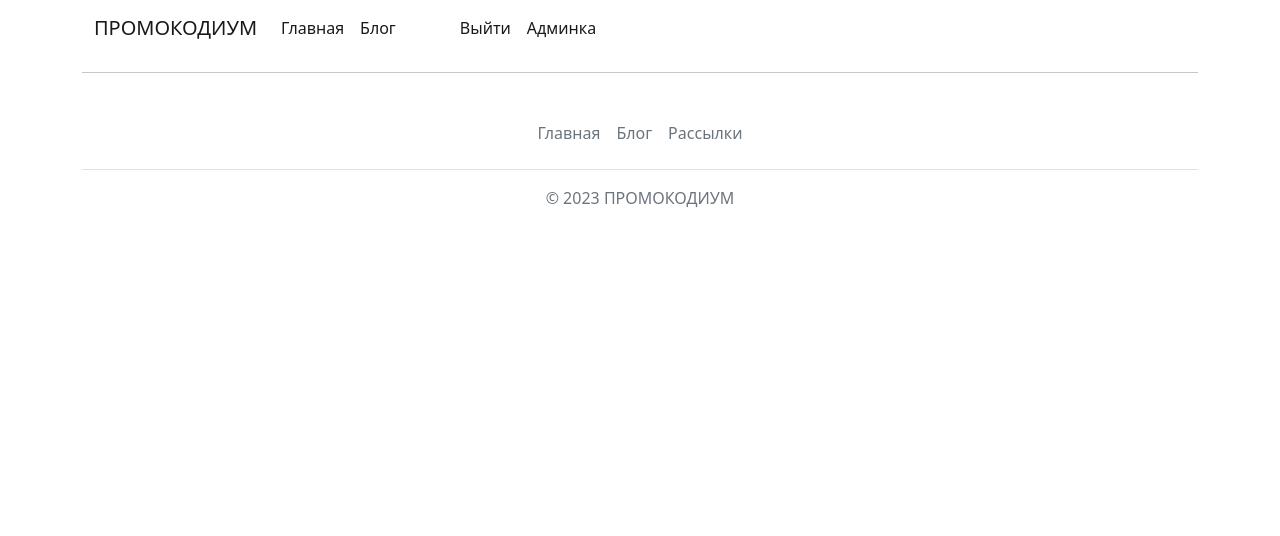
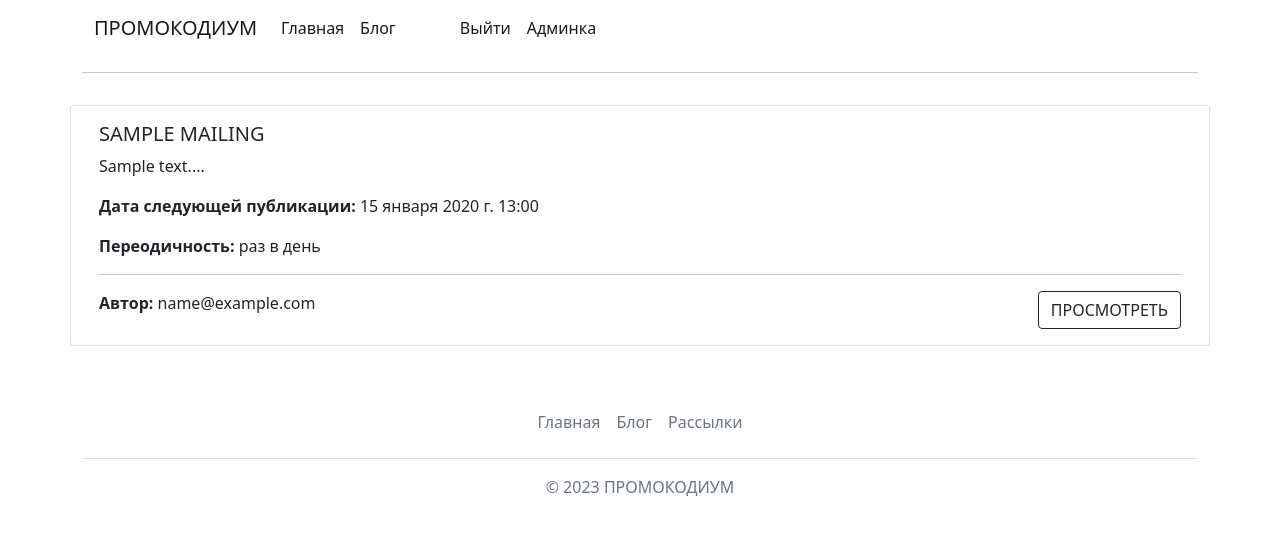
Before and after one commit to Kaverz1n/mailing-service, a Django app: page /manager_mailing/ in a window 1280 px wide. Shown: the top 536 px of the page. Run offline with Django 4.2, Linux system fonts and the light colour scheme; a user stored in the database is signed in; data comes from the database, SQL or seed files in the repository; tables that the repository leaves empty hold one stand-in row (values such as "Sample post"); some libraries are stand-ins or nearby versions.

Commit message:
added checking mailing regularity and field author of mailing

```diff
--- a/mailings/templates/mailings/manager_mailing_list.html
+++ b/mailings/templates/mailings/manager_mailing_list.html
@@ -3,7 +3,6 @@
 {% block content %}
 <div class="container">
     {% for object in object_list %}
-        {% if object.status.name == 'запущена' %}
         <div class="row">
             <div class="card mb-3 mt-3" style="max-width: 1500px;">
                 <div class="row g-0">
@@ -12,18 +11,30 @@
                             <h5 class="card-title">{{ object.title|upper }}</h5>
                             <p class="card-text">
                                 {{ object.body|slice:"500" }}...
-                                    <a href="{% url 'mailings:mailing_detail' object.slug %}">читать далее</a>
                             </p>
                             <p><b>Дата следующей публикации: </b>{{ object.sending_time }}</p>
+                            {% if object.regularity %}
                                 <p><b>Переодичность: </b>{{ object.regularity }}</p>
+                            {% else %}
+                                <p><b>Переодичность: </b>не указана</p>
+                            {% endif %}
                             <hr>
-                                <p><b>Автор: </b>{{ object.user.email }}</p>
+                            <div class="row">
+                                <div class="col-10">
+                                    <a href="{% url 'users:user_detail' object.user.pk %}" class="text-dark">
+                                        <b>Автор: </b>{{ object.user.email }}
+                                    </a>
+                                </div>
+                                <div class="col-2 text-end">
+                                    <a href="{% url 'mailings:mailing_detail' object.slug %}"
+                                       class="btn btn-outline-dark">ПРОСМОТРЕТЬ</a>
                                 </div>
                             </div>
                         </div>
                     </div>
                 </div>
-        {% endif %}
+            </div>
+        </div>
     {% endfor %}
 </div>
 {% endblock %}
```
Lines whose indentation alone changed are shown as unchanged.
